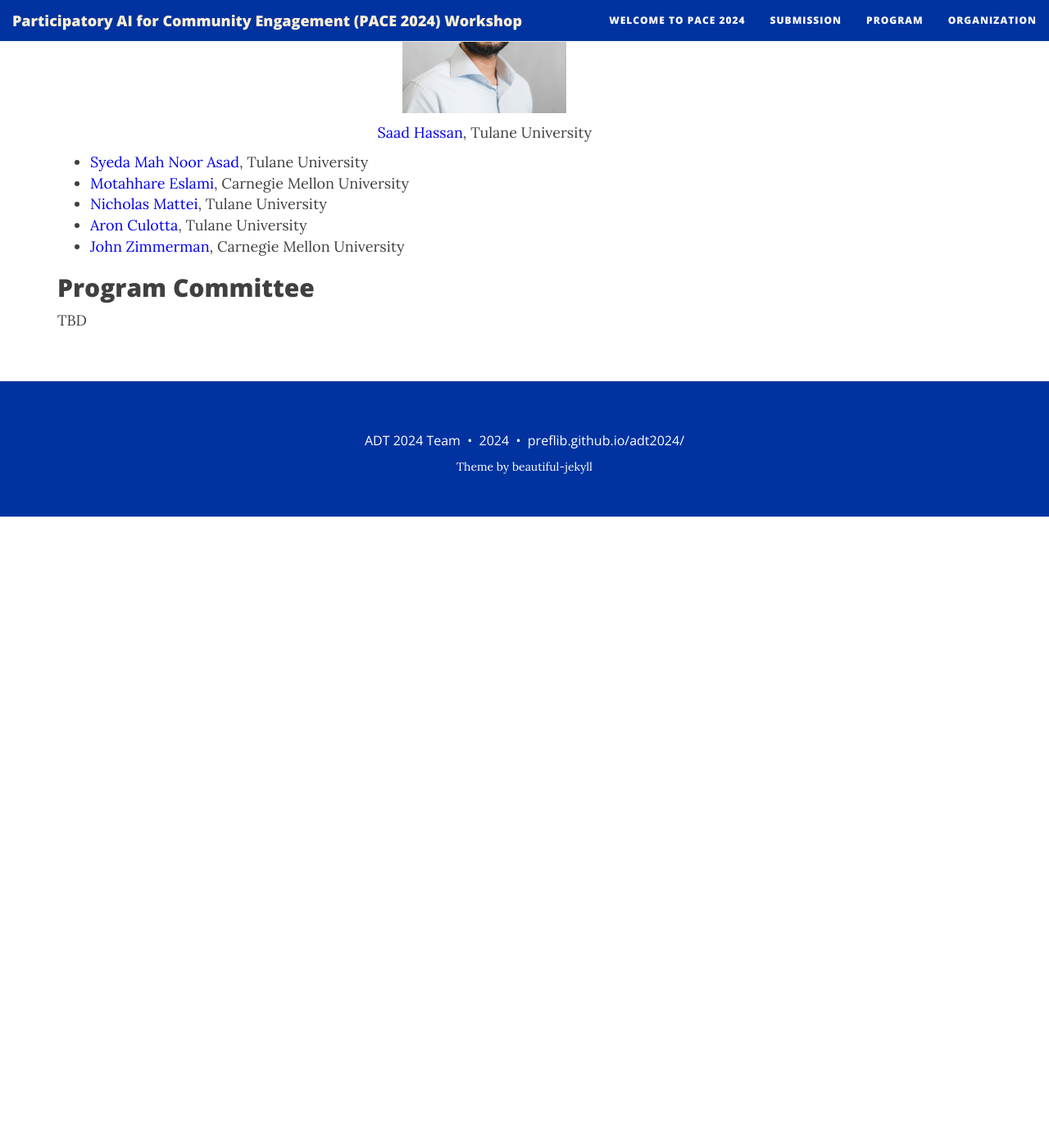
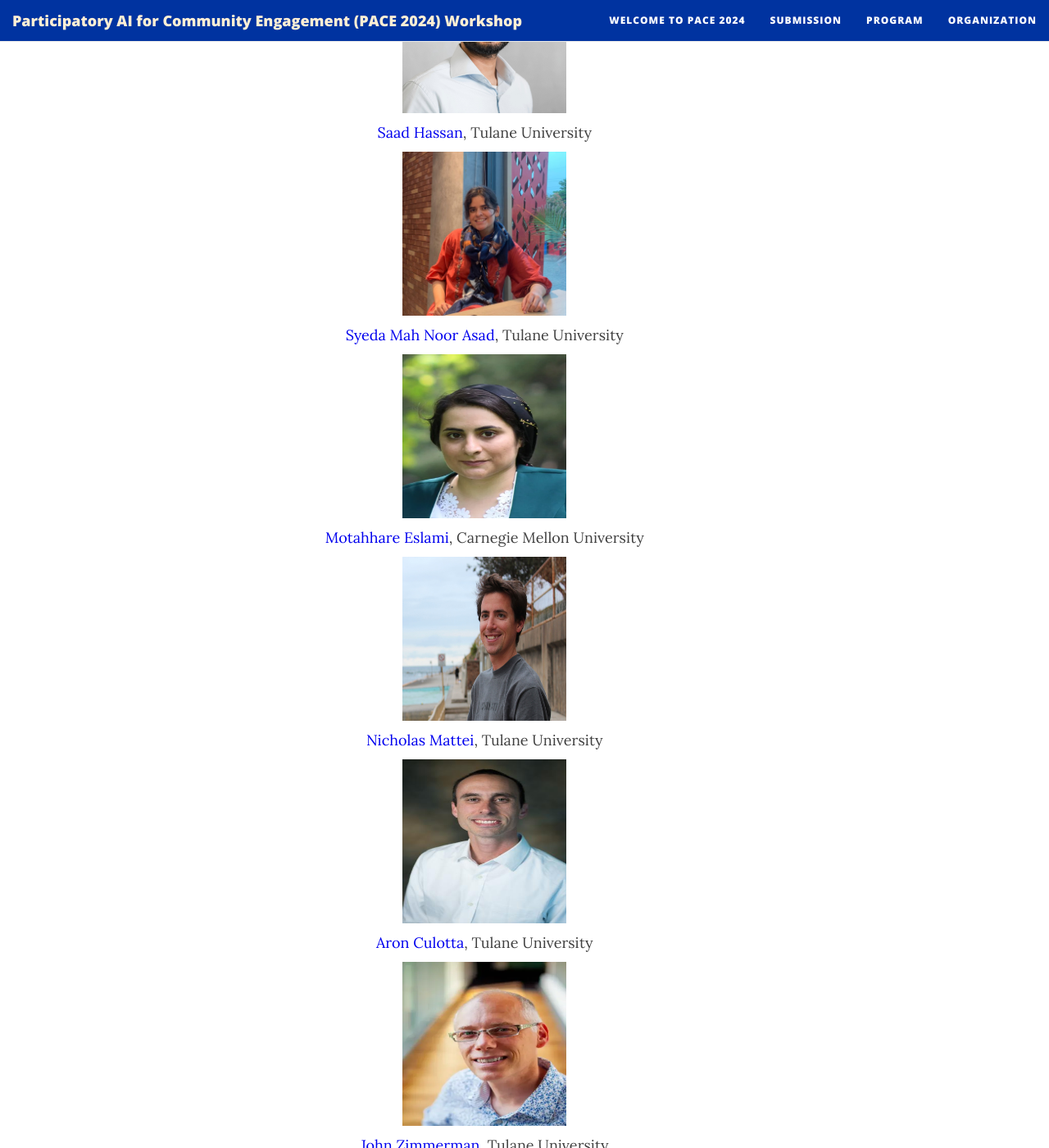
Before and after one commit to TulaneCS/PACE, a Jekyll site: the page built from organization.md, in a window 1280 px wide and 1400 px high, scrolled down 340 px. Shown: the whole window at 82% size. Built offline with Jekyll 4.4.1, drawn with Linux system fonts in a browser that asks for light colours; nearby versions of some CDN libraries; before the commit the page ends 970 px from its top, so only the background shows below that.

Commit message:
Update organization.md

```diff
--- a/organization.md
+++ b/organization.md
@@ -12,12 +12,30 @@ published: true
   <p><a href="https://saadh.info/">Saad Hassan</a>, Tulane University</p>
 </div>
 
+<div style="text-align:center;">
+  <p><img src="{{ 'img/s-mah-noor-asad.png' | relative_url }}" alt="Syeda Mah Noor Asad" width="200" height="200"></p>
+  <p><a href="">Syeda Mah Noor Asad</a>, Tulane University</p>
+</div>
 
-* [Syeda Mah Noor Asad](), Tulane University
-* [Motahhare Eslami](https://www.motahhare.com/), Carnegie Mellon University
-* [Nicholas Mattei](http://www.nickmattei.net/), Tulane University
-* [Aron Culotta](https://www.cs.tulane.edu//~aculotta/), Tulane University
-* [John Zimmerman](https://www.cs.cmu.edu/~johnz/), Carnegie Mellon University
+<div style="text-align:center;">
+  <p><img src="{{ 'img/motahhare-eslami.webp' | relative_url }}" alt="Motahhare Eslami" width="200" height="200"></p>
+  <p><a href="https://www.motahhare.com/">Motahhare Eslami</a>, Carnegie Mellon University</p>
+</div>
+
+<div style="text-align:center;">
+  <p><img src="{{ 'img/nicholas-mattei.jpg' | relative_url }}" alt="Nicholas Mattei" width="200" height="200"></p>
+  <p><a href="http://www.nickmattei.net/">Nicholas Mattei</a>, Tulane University</p>
+</div>
+
+<div style="text-align:center;">
+  <p><img src="{{ 'img/aron-culotta.jpg' | relative_url }}" alt="Aron Culotta" width="200" height="200"></p>
+  <p><a href="https://www.cs.tulane.edu//~aculotta/">Aron Culotta</a>, Tulane University</p>
+</div>
+
+<div style="text-align:center;">
+  <p><img src="{{ 'img/john-zimmerman.webp' | relative_url }}" alt="John Zimmerman" width="200" height="200"></p>
+  <p><a href="https://www.cs.cmu.edu/~johnz/">John Zimmerman</a>, Tulane University</p>
+</div>
 
 ## Program Committee
 
```
